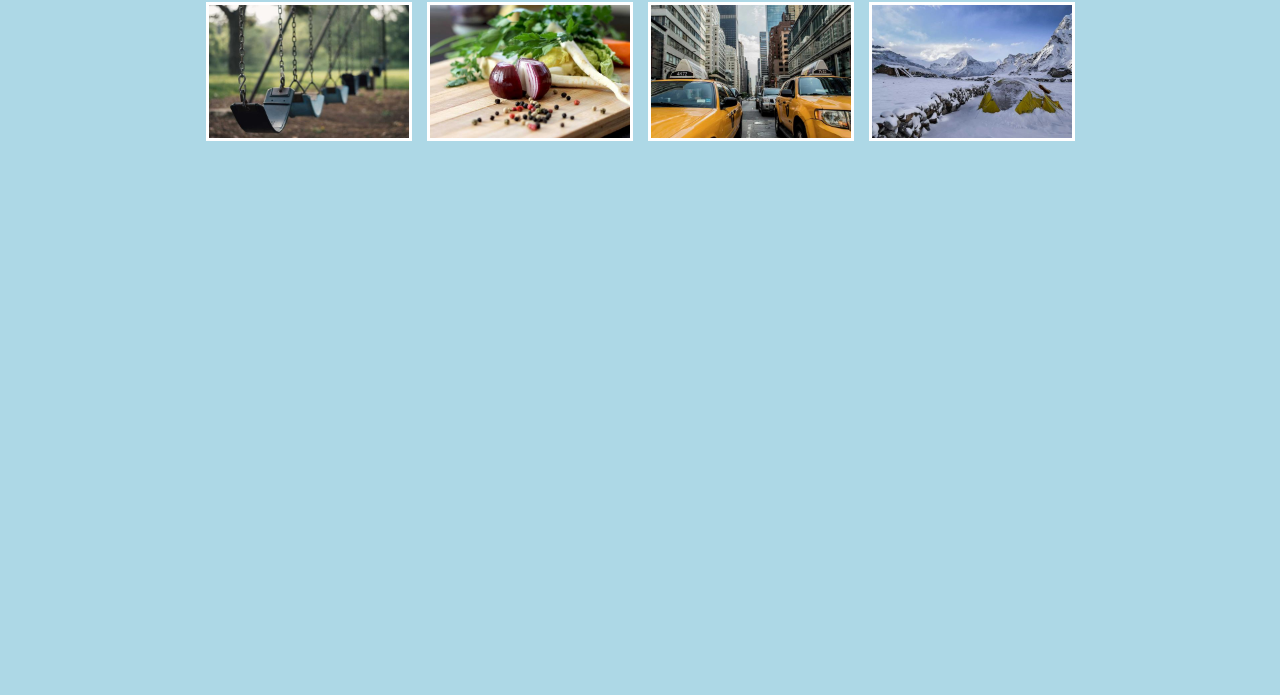
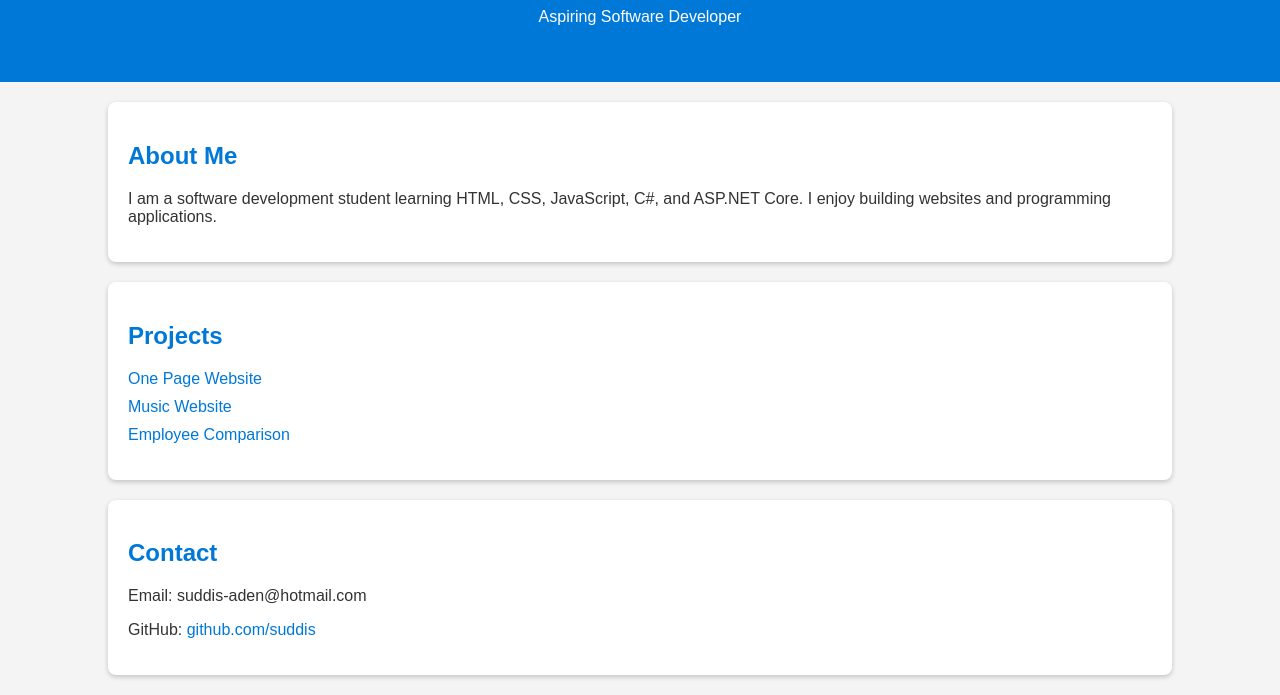
Before and after one commit to suddis/portfolio-respository, a plain HTML site: page index.html in a window 1280 px wide. Shown: the part 112-807 px from the top of the page. Drawn offline with Linux system fonts and the light colour scheme.

Commit message:
Updated portfolio website

```diff
--- a/index.html
+++ b/index.html
@@ -3,25 +3,38 @@
 <head>
     <meta charset="UTF-8">
     <meta name="viewport" content="width=device-width, initial-scale=1.0">
-    <title>One Page Website</title>
+    <title>My Portfolio</title>
     <link rel="stylesheet" href="style.css">
 </head>
 <body>
 
-    <h1>My Photo Gallery</h1>
-    <p>Click any image to enlarge it.</p>
+    <header>
+        <h1>Suddis Portfolio</h1>
+        <p>Aspiring Software Developer</p>
+    </header>
 
-    <div class="gallery">
-        <img src="images/photo1.jpg" class="thumbnail">
-        <img src="images/photo2.jpg" class="thumbnail">
-        <img src="images/photo3.jpg" class="thumbnail">
-        <img src="images/photo4.jpg" class="thumbnail">
-    </div>
+    <section>
+        <h2>About Me</h2>
+        <p>
+            I am a software development student learning HTML, CSS, JavaScript, C#, and ASP.NET Core.
+            I enjoy building websites and programming applications.
+        </p>
+    </section>
 
-    <div id="lightbox" class="lightbox">
-        <span id="close">&times;</span>
-        <img id="lightbox-img">
-    </div>
+    <section>
+        <h2>Projects</h2>
+        <ul>
+            <li><a href="https://github.com/suddis/OnePageWebsite" target="_blank">One Page Website</a></li>
+            <li><a href="https://github.com/suddis/MusicWebsite" target="_blank">Music Website</a></li>
+            <li><a href="https://github.com/suddis/EmployeeComparison" target="_blank">Employee Comparison</a></li>
+        </ul>
+    </section>
+
+    <section>
+        <h2>Contact</h2>
+        <p>Email: suddis-aden@hotmail.com</p>
+        <p>GitHub: <a href="https://github.com/suddis" target="_blank">github.com/suddis</a></p>
+    </section>
 
     <script src="script.js"></script>
 
--- a/script.js
+++ b/script.js
@@ -1,21 +1,3 @@
-const thumbnails = document.querySelectorAll(".thumbnail");
-const lightbox = document.getElementById("lightbox");
-const lightboxImg = document.getElementById("lightbox-img");
-const close = document.getElementById("close");
-
-thumbnails.forEach(image => {
-    image.addEventListener("click", () => {
-        lightbox.style.display = "block";
-        lightboxImg.src = image.src;
-    });
+document.addEventListener("DOMContentLoaded", function () {
+    console.log("Portfolio website loaded successfully!");
 });
-
-close.addEventListener("click", () => {
-    lightbox.style.display = "none";
-});
-
-lightbox.addEventListener("click", (e) => {
-    if (e.target === lightbox) {
-        lightbox.style.display = "none";
-    }
-});
--- a/style.css
+++ b/style.css
@@ -1,50 +1,45 @@
 body {
     font-family: Arial, sans-serif;
-    text-align: center;
-    background-color: lightblue;
+    background-color: #f4f4f4;
+    color: #333;
+    margin: 0;
+    padding: 0;
 }
 
-.gallery {
-    display: flex;
-    justify-content: center;
-    gap: 15px;
-    flex-wrap: wrap;
+header {
+    background-color: #0078D7;
+    color: white;
+    text-align: center;
+    padding: 40px;
 }
 
-.thumbnail {
-    width: 200px;
-    cursor: pointer;
-    border: 3px solid white;
-    transition: transform 0.3s;
+section {
+    background: white;
+    width: 80%;
+    margin: 20px auto;
+    padding: 20px;
+    border-radius: 8px;
+    box-shadow: 0 2px 5px rgba(0,0,0,0.2);
 }
 
-    .thumbnail:hover {
-        transform: scale(1.1);
-    }
-
-.lightbox {
-    display: none;
-    position: fixed;
-    z-index: 999;
-    left: 0;
-    top: 0;
-    width: 100%;
-    height: 100%;
-    background: rgba(0,0,0,0.9);
+h2 {
+    color: #0078D7;
 }
 
-    .lightbox img {
-        display: block;
-        margin: 60px auto;
-        max-width: 80%;
-        max-height: 80%;
+ul {
+    list-style-type: none;
+    padding: 0;
+}
+
+li {
+    margin: 10px 0;
+}
+
+a {
+    color: #0078D7;
+    text-decoration: none;
+}
+
+    a:hover {
+        text-decoration: underline;
     }
-
-#close {
-    position: absolute;
-    top: 20px;
-    right: 40px;
-    color: white;
-    font-size: 40px;
-    cursor: pointer;
-}
```
Also changed, not shown: 1 other file.
